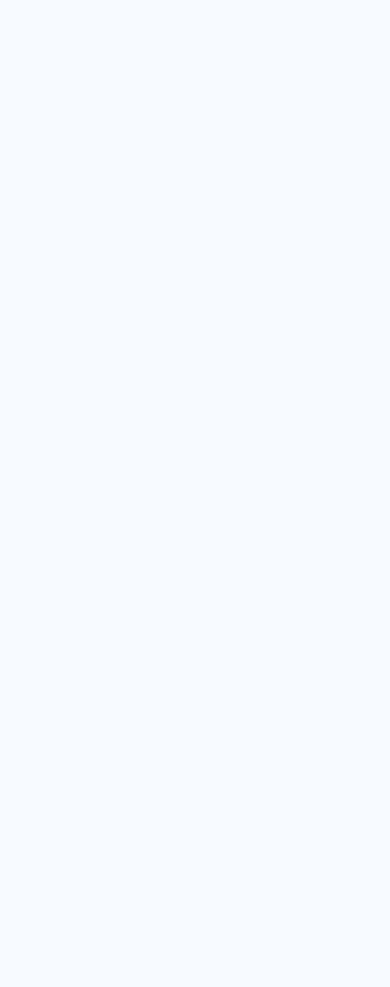
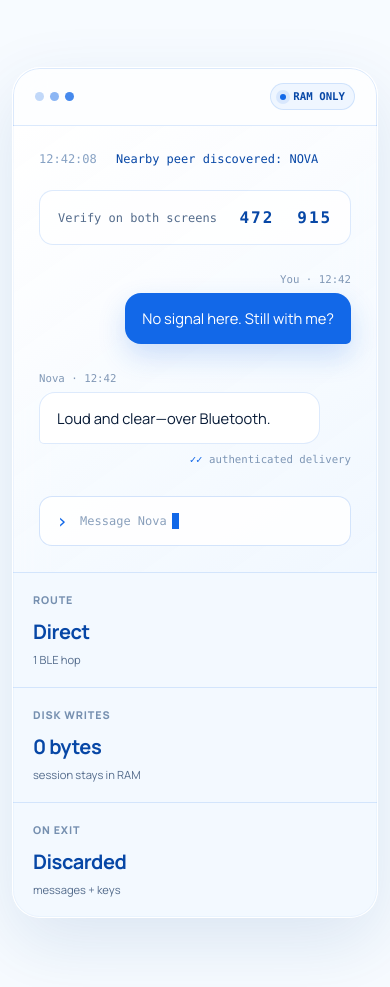
Before and after one commit to anbv29/termlink-web, a Next.js app: page / in a window 390 px wide. Shown: the part 2747-3734 px from the top of the page. Built offline with nearby package versions, Linux system fonts and the light colour scheme.

Commit message:
Polish 05: showcase a live private session

```diff
--- a/app/globals.css
+++ b/app/globals.css
@@ -152,6 +152,42 @@ h2 { font-size: clamp(2.5rem, 7vw, 5rem); }
 .cardNumber { color: var(--blue); font-size: 0.72rem; font-weight: 800; letter-spacing: 0.08em; }
 .promiseCard h3 { margin: 68px 0 12px; font-size: 1.22rem; letter-spacing: -0.03em; }
 .promiseCard p { margin: 0; color: var(--muted); font-size: 0.92rem; line-height: 1.65; }
+.demoSection { padding-top: 170px; }
+.demoIntro { margin-bottom: 62px; }
+.terminalShowcase { overflow: hidden; border-radius: 28px; }
+.terminalChrome { display: grid; grid-template-columns: 1fr auto 1fr; min-height: 58px; align-items: center; gap: 18px; padding: 0 22px; border-bottom: 1px solid var(--line); color: var(--muted); font-family: ui-monospace, SFMono-Regular, Consolas, monospace; font-size: .75rem; }
+.terminalLights { display: flex; gap: 6px; }
+.terminalLights i { display: block; width: 9px; height: 9px; border-radius: 50%; background: var(--blue); opacity: .25; }
+.terminalLights i:nth-child(2) { opacity: .48; }
+.terminalLights i:nth-child(3) { opacity: .78; }
+.memoryBadge { display: inline-flex; align-items: center; justify-self: end; gap: 7px; padding: 6px 9px; border: 1px solid var(--line); border-radius: 999px; color: var(--blue-deep); background: rgba(232,242,255,.7); font-size: .67rem; font-weight: 780; text-transform: uppercase; }
+.memoryBadge i { width: 6px; height: 6px; border-radius: 50%; background: var(--blue); box-shadow: 0 0 0 4px rgba(18,104,232,.1); }
+.terminalBody { display: grid; grid-template-columns: minmax(0, 1fr) 245px; min-height: 560px; }
+.terminalTranscript { display: flex; flex-direction: column; padding: clamp(26px, 5vw, 58px); background: linear-gradient(145deg, rgba(255,255,255,.72), rgba(232,242,255,.56)); font-family: ui-monospace, SFMono-Regular, Consolas, monospace; }
+.terminalSystem { margin: 0 0 24px; color: var(--blue-deep); font-size: .75rem; }
+.terminalSystem span { margin-right: 12px; color: #86a1c3; }
+.verifyRow { display: grid; grid-template-columns: 1fr auto auto; align-items: center; gap: 20px; padding: 17px 18px; border: 1px solid var(--line); border-radius: 14px; background: rgba(255,255,255,.72); color: var(--muted); font-size: .75rem; }
+.verifyRow strong { color: var(--blue-deep); font-size: 1rem; letter-spacing: .12em; }
+.verifyRow small { color: var(--blue); font-size: .67rem; font-weight: 800; text-transform: uppercase; }
+.chatLine { max-width: 74%; margin-top: 28px; }
+.chatLine span { display: block; margin-bottom: 7px; color: #8098b6; font-size: .67rem; }
+.chatLine p { margin: 0; padding: 14px 17px; border-radius: 16px; font-family: var(--font-manrope), sans-serif; font-size: .92rem; line-height: 1.5; }
+.chatSent { align-self: flex-end; text-align: right; }
+.chatSent p { border-bottom-right-radius: 5px; color: white; background: var(--blue); box-shadow: 0 12px 28px rgba(18,104,232,.2); }
+.chatReceived p { border: 1px solid var(--line); border-bottom-left-radius: 5px; color: var(--ink); background: white; }
+.deliveryLine { margin: 9px 0 30px auto; color: #7d96b5; font-size: .67rem; }
+.deliveryLine span { color: var(--blue); }
+.terminalPrompt { display: flex; min-height: 50px; align-items: center; gap: 12px; margin-top: auto; padding: 0 16px; border: 1px solid rgba(18,104,232,.18); border-radius: 13px; background: rgba(255,255,255,.88); }
+.terminalPrompt > span:first-child { color: var(--blue); font-size: 1.25rem; }
+.promptText { color: #8aa0bc; font-size: .75rem; }
+.terminalPrompt i { width: 7px; height: 16px; margin-left: -7px; background: var(--blue); animation: promptBlink 1.1s steps(1) infinite; }
+.sessionFacts { display: grid; grid-template-rows: repeat(3, 1fr); border-left: 1px solid var(--line); background: rgba(239,247,255,.74); }
+.sessionFacts div { display: flex; flex-direction: column; justify-content: center; padding: 24px 28px; border-bottom: 1px solid var(--line); }
+.sessionFacts div:last-child { border-bottom: 0; }
+.sessionFacts span { margin-bottom: 11px; color: #7690b0; font-size: .67rem; font-weight: 760; letter-spacing: .08em; text-transform: uppercase; }
+.sessionFacts strong { color: var(--blue-deep); font-size: 1.25rem; letter-spacing: -.025em; }
+.sessionFacts small { margin-top: 7px; color: var(--muted); font-size: .7rem; }
+@keyframes promptBlink { 0%, 45% { opacity: 1; } 46%, 100% { opacity: 0; } }
 .featureSection { padding-top: 170px; }
 .featureGrid { display: grid; grid-template-columns: repeat(3, 1fr); gap: 1px; margin-top: 72px; overflow: hidden; border: 1px solid var(--line); border-radius: 24px; background: var(--line); }
 .featureCard { display: flex; min-height: 210px; flex-direction: column; justify-content: space-between; gap: 38px; padding: 28px; background: rgba(250, 253, 255, 0.96); }
@@ -270,6 +306,11 @@ h2 { font-size: clamp(2.5rem, 7vw, 5rem); }
   .heroProtocol { grid-template-columns: 42px repeat(2, 1fr); row-gap: 14px; }
   .heroProtocol > div:not(.protocolSignal) { padding-inline: 14px; }
   .heroProtocol > div:nth-child(4) { border-left: 0; }
+  .terminalChrome { grid-template-columns: 1fr auto; }
+  .terminalChrome > span:nth-child(2) { display: none; }
+  .terminalBody { grid-template-columns: 1fr; }
+  .sessionFacts { grid-template-columns: repeat(3, 1fr); grid-template-rows: auto; border-top: 1px solid var(--line); border-left: 0; }
+  .sessionFacts div { padding: 20px; border-right: 1px solid var(--line); border-bottom: 0; }
 }
 
 @media (max-width: 560px) {
@@ -296,6 +337,11 @@ h2 { font-size: clamp(2.5rem, 7vw, 5rem); }
   .footerShell { flex-direction: column; gap: 48px; }
   .footerLinks { width: 100%; justify-content: space-between; gap: 24px; }
   .footerBottom { flex-direction: column; gap: 8px; }
+  .verifyRow { grid-template-columns: 1fr auto; }
+  .verifyRow small { display: none; }
+  .chatLine { max-width: 90%; }
+  .sessionFacts { grid-template-columns: 1fr; }
+  .sessionFacts div { border-right: 0; border-bottom: 1px solid var(--line); }
 }
 
 @media (max-width: 390px) {
--- a/app/page.tsx
+++ b/app/page.tsx
@@ -10,6 +10,7 @@ import { RevealObserver } from "@/components/RevealObserver";
 import { CursorTrail } from "@/components/CursorTrail";
 import { HeroProtocol } from "@/components/HeroProtocol";
 import { SpotlightPointer } from "@/components/SpotlightPointer";
+import { TerminalPreview } from "@/components/TerminalPreview";
 
 export default function Home() {
   return (
@@ -49,6 +50,16 @@ export default function Home() {
             <PromiseGrid />
           </div>
         </section>
+        <section className="section demoSection" id="demo" aria-labelledby="demo-title">
+          <div className="shell">
+            <div className="sectionIntro demoIntro" data-reveal>
+              <p className="kicker">Inside a live session</p>
+              <h2 id="demo-title">A terminal that<br />leaves no trail.</h2>
+              <p>Verify the person, talk directly, then close the window. The conversation exists only for the session.</p>
+            </div>
+            <TerminalPreview />
+          </div>
+        </section>
         <section className="section featureSection" id="features" aria-labelledby="features-title">
           <div className="shell">
             <div className="sectionIntro" data-reveal>
--- a/components/NavBar.tsx
+++ b/components/NavBar.tsx
@@ -43,6 +43,7 @@ export function NavBar() {
       <nav className="shell navShell" aria-label="Primary navigation">
         <a className="brand" href="#top"><Logo /></a>
         <div className="navLinks">
+          <a className={activeSection === "demo" ? "isActive" : ""} aria-current={activeSection === "demo" ? "location" : undefined} href="#demo">Demo</a>
           <a className={activeSection === "features" ? "isActive" : ""} aria-current={activeSection === "features" ? "location" : undefined} href="#features">Features</a>
           <a className={activeSection === "how-it-works" ? "isActive" : ""} aria-current={activeSection === "how-it-works" ? "location" : undefined} href="#how-it-works">How it works</a>
           <a className={activeSection === "download" ? "isActive" : ""} aria-current={activeSection === "download" ? "location" : undefined} href="#download">Download</a>
--- /dev/null
+++ b/components/TerminalPreview.tsx
@@ -0,0 +1,26 @@
+export function TerminalPreview() {
+  return (
+    <div className="terminalShowcase glassCard" data-spotlight data-reveal>
+      <div className="terminalChrome">
+        <span className="terminalLights" aria-hidden="true"><i /><i /><i /></span>
+        <span>termlink.exe · encrypted session</span>
+        <span className="memoryBadge"><i aria-hidden="true" /> RAM only</span>
+      </div>
+      <div className="terminalBody">
+        <div className="terminalTranscript" aria-label="Example TermLink conversation">
+          <p className="terminalSystem"><span>12:42:08</span> Nearby peer discovered: NOVA</p>
+          <div className="verifyRow"><span>Verify on both screens</span><strong>472&nbsp; 915</strong><small>Matched</small></div>
+          <div className="chatLine chatSent"><span>You · 12:42</span><p>No signal here. Still with me?</p></div>
+          <div className="chatLine chatReceived"><span>Nova · 12:42</span><p>Loud and clear—over Bluetooth.</p></div>
+          <p className="deliveryLine"><span aria-hidden="true">✓✓</span> authenticated delivery</p>
+          <div className="terminalPrompt"><span aria-hidden="true">›</span><span className="promptText">Message Nova</span><i aria-hidden="true" /></div>
+        </div>
+        <aside className="sessionFacts" aria-label="Example session facts">
+          <div><span>Route</span><strong>Direct</strong><small>1 BLE hop</small></div>
+          <div><span>Disk writes</span><strong>0 bytes</strong><small>session stays in RAM</small></div>
+          <div><span>On exit</span><strong>Discarded</strong><small>messages + keys</small></div>
+        </aside>
+      </div>
+    </div>
+  );
+}
```
